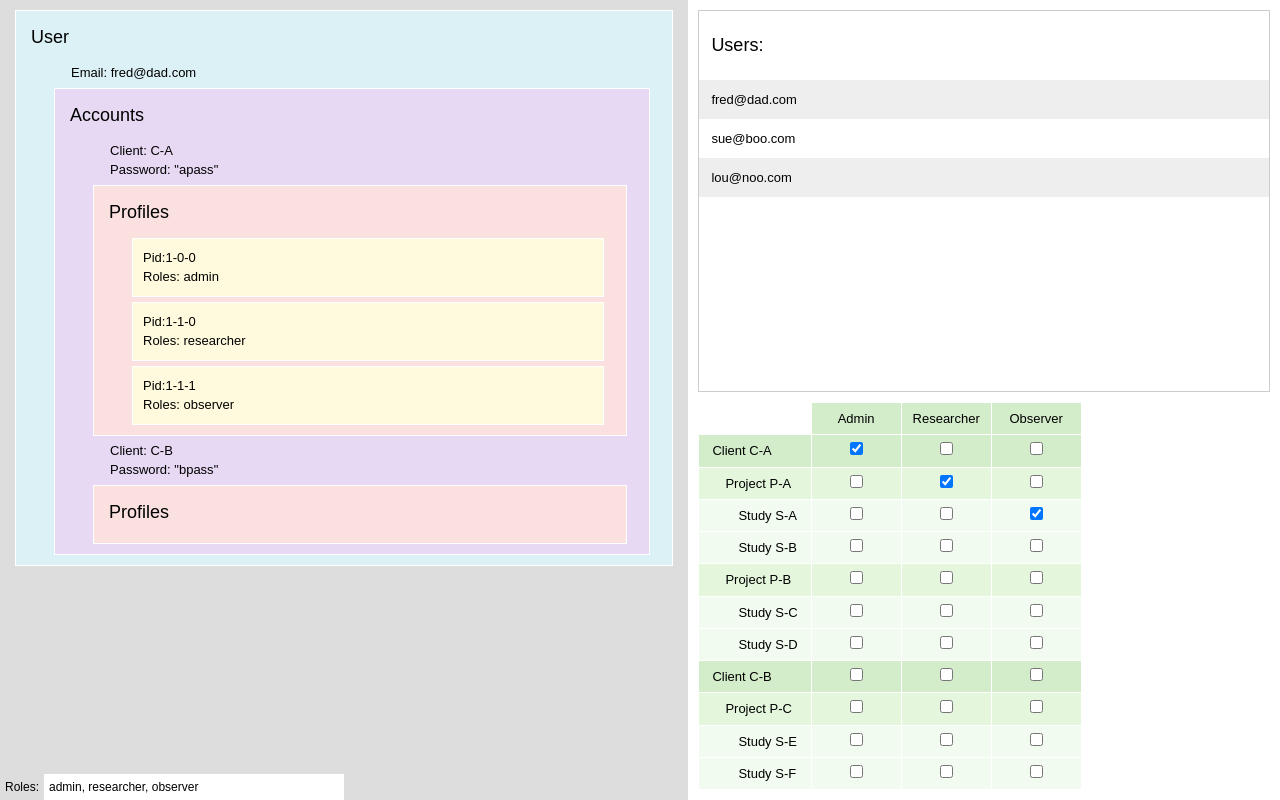
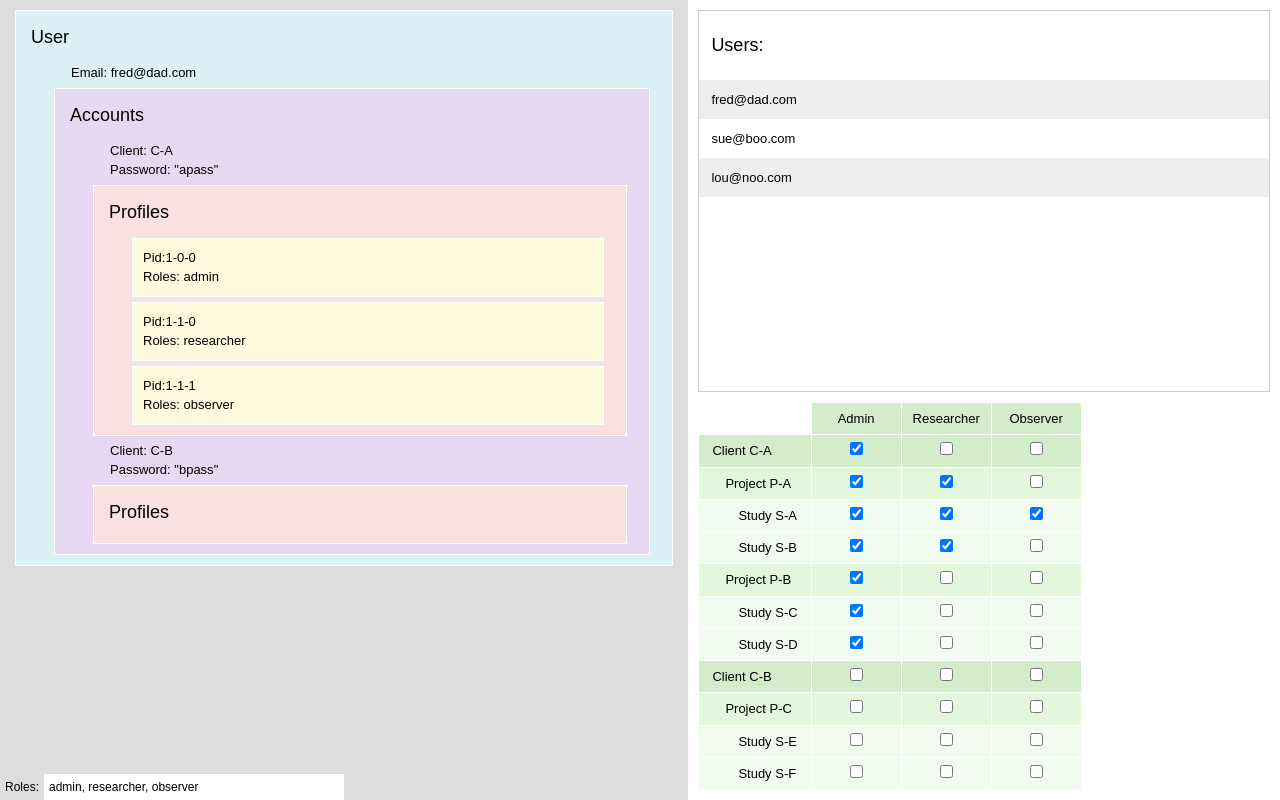
Before and after one commit to chubishere/dacl, a React (Create React App) app: page / in a window 1280 px wide. Built offline with nearby package versions, Linux system fonts and the light colour scheme.

Commit message:
add role inheritance down client/project/studies

```diff
--- a/src/App.js
+++ b/src/App.js
@@ -105,6 +105,7 @@ class App extends Component {
 		if( !user ) return false;
 
 		let client, project, study;
+		console.log( client );
 
 		let hasRole = (x) => ((x || {}).roles || []).indexOf( role ) > -1;
 
@@ -115,18 +116,24 @@ class App extends Component {
 
 		if( cpsType === 'project' ) {
 			user.clients.forEach( (c) => {
+				if( project ) return;
 				project = c.projects.filter( (x) => x.name === cpsName )[0] || project;
+				client = project? c : null;
 			});
-			return hasRole(project);
+			return hasRole(project) || hasRole(client);
 		}
 
 		if( cpsType === 'study' ) {
 			user.clients.forEach( (c) => {
+				if( study ) return;
 				c.projects.forEach( (p) => {
+					if( study ) return;
 					study = p.studies.filter( (x) => x.name === cpsName )[0] || study;
+					project = study? p: null;
+					client = study? c: null;
 				});
 			});
-			return hasRole(study);
+			return hasRole(study) || hasRole(project) || hasRole(client);
 		}
 	}
 
```
